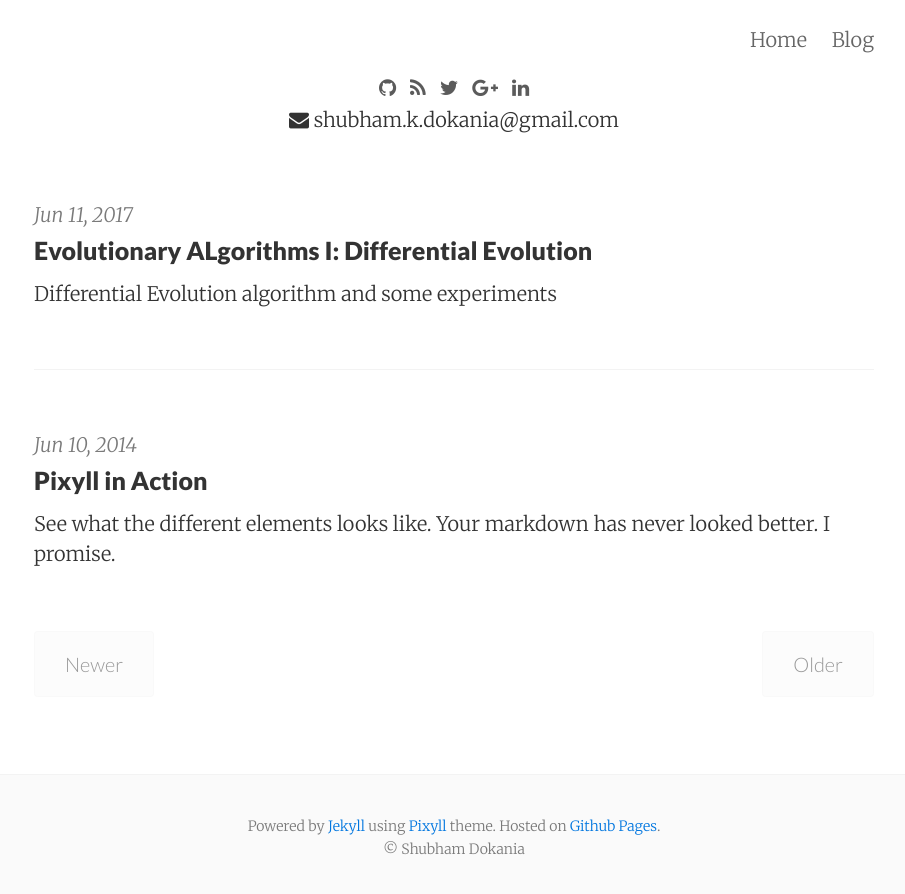
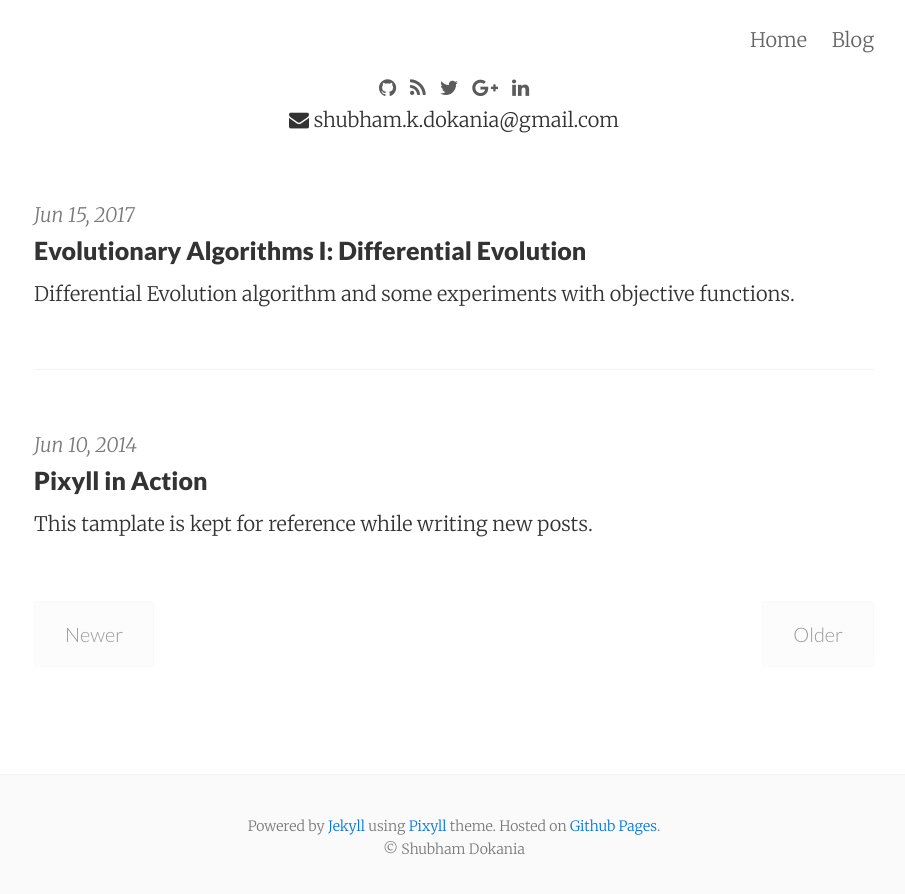
Before and after one commit to shubham1810/my_site_source, a Jekyll site: the page built from blog.md, in a window 1280 px wide. Shown: the top 894 px of the page, without its empty margins (186-1091 px from the left). Built offline with Jekyll 4.4.1, drawn with Linux system fonts in a browser that asks for light colours; nearby versions of some CDN libraries; part of the change alters nothing that is shown.

Commit message:
Finished first post

```diff
--- a/_posts/2014-06-10-see-pixyll-in-action.md
+++ b/_posts/2014-06-10-see-pixyll-in-action.md
@@ -2,7 +2,7 @@
 layout:     post
 title:      Pixyll in Action
 date:       2014-06-10 12:31:19
-summary:    See what the different elements looks like. Your markdown has never looked better. I promise.
+summary:    This tamplate is kept for reference while writing new posts.
 categories: jekyll pixyll
 ---
 
--- a/_posts/2017-06-10-de.md
+++ b/_posts/2017-06-10-de.md
@@ -1,8 +1,8 @@
 ---
 layout:     post
-title:      'Evolutionary ALgorithms I: Differential Evolution'
-date:       2017-06-11 09:10:00
-summary:    Differential Evolution algorithm and some experiments
+title:      'Evolutionary Algorithms I: Differential Evolution'
+date:       2017-06-15 09:10:00
+summary:    Differential Evolution algorithm and some experiments with objective functions.
 categories: blog ea de
 ---
 
@@ -194,8 +194,11 @@ class Function:
 
 {% endhighlight %}
 
+The _test_functions.py_ contains the implementation of the _Function_ class, which creates an objecctive function object. The parameters to the constructor is _func_ which can either be a string or a function. If _None_, it'll store the function _sphere_ in _self.func_, else it shall check for string value. For a string, it will assign the function with the same name implemented in the class (stored under the dictionary _self.objectives_). For a function, this assumes that the function accepts a numpy ndarray as an input and returns a scalar quantity as the objective function value.
 
-[Discussion about test functions :P]
+The Objective functions implemented by default currently include _sphere_, _ackley_, _rosenbrock_, and _rastrigin_ functions. A list of optomization test functions can be found [here](https://www.sfu.ca/~ssurjano/optimization.html). These are all defined in a multi-dimmensional vector space and exhibit either unimodal or multi-modal properties. For example, the _sphere_ function is a unimodal convex function, while the _rastrigin_ function is a multi-modal non-convex function. The representation of the rastrigin function in a 3-D space is shown (the vertical axis is the value of the objective function):
+
+![ras](https://upload.wikimedia.org/wikipedia/commons/8/8b/Rastrigin_function.png)
 
 ### The Differential Evolution Class
 
@@ -303,36 +306,44 @@ if __name__ == '__main__':
 
 This script initializes the variables _number_of_runs_, _val_, and _print_time_. _number_of_runs_ is used to initiate several runs of the algorithm, and finally the average outcome of the optimized objective function is returned after those runs. _val_ stores the optimized objective function value for each run and is later used to compute the average. _print_time_ is a boolean which controls if the computation time should be printed for each run or not.
 
-The output for the above code, i.e. using the differential evolution algorithm to optimize the sphere test function, on 10 dimensions (10-D vector space), running for 200 iterations for each runs produces the following output:
+The output for the above code, i.e. using the differential evolution algorithm to optimize the sphere test function, on 50 dimensions (50-D vector space), running for 200 iterations for each runs produces the following output:
 
 {% highlight python lineanchors %}
 # Output
 
-Initial best value: 116.331947058
-Final best value: 5.36324600713e-09
+Initial best value: 1285.50913073
+Final best value: 0.0258755727525
 
-Time taken: 0:00:00.796564
-Initial best value: 100.280985384
-Final best value: 2.65992023e-08
+Time taken: 0:00:05.931056
+Initial best value: 1218.54112743
+Final best value: 0.0323126608382
 
-Time taken: 0:00:00.813385
-Initial best value: 89.3439501355
-Final best value: 1.32140165063e-08
+Time taken: 0:00:05.560921
+Initial best value: 1253.1145944
+Final best value: 0.0340955810298
 
-Time taken: 0:00:00.790838
-Initial best value: 119.087392381
-Final best value: 2.11428868277e-08
+Time taken: 0:00:06.081233
+Initial best value: 1298.5615981
+Final best value: 0.0439433666035
 
-Time taken: 0:00:00.873510
-Initial best value: 113.476377803
-Final best value: 1.29813770353e-08
+Time taken: 0:00:04.511034
+Initial best value: 1228.13894559
+Final best value: 0.0405344973595
 
-Time taken: 0:00:00.890446
+Time taken: 0:00:05.081286
 --------------------------------------------------------------------------------
 
-Final average of all runs: 1.58601457353e-08
-
+Final average of all runs: 0.0353523357167
 
 {% endhighlight %}
 
+The plot for objective function value against the iterations for the sphere test function in 50D and the Rastrigin test function in 50D are shown below:
+
+![res_sphere](/images/EA/sphere_50d_DE.png)
+
+![res_rastrigin](/images/EA/rastrigin_50d_DE.png)
+
+The code is available in a github repository [here](https://github.com/shubham1810/Evolutionary_Algorithms_blog_code).
+
+
 --
```
Also changed, not shown: images/EA/rastrigin_50d_DE.png (added), images/EA/sphere_50d_DE.png (added).
